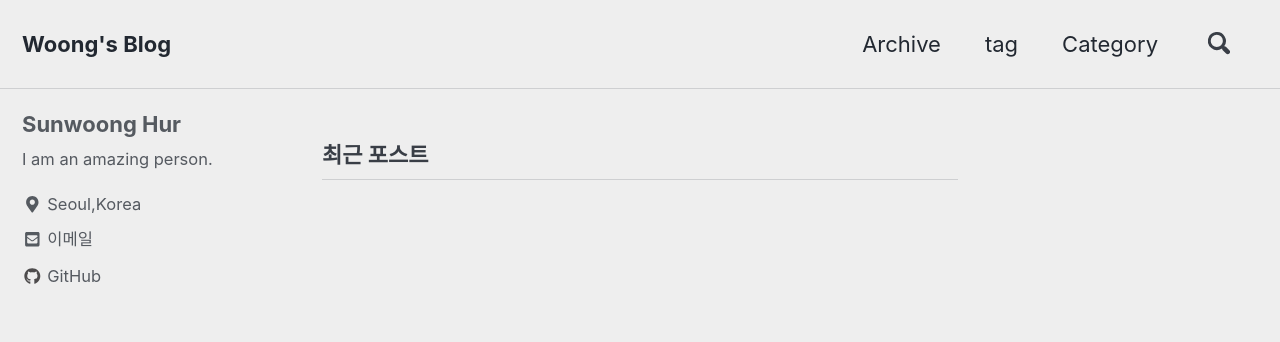
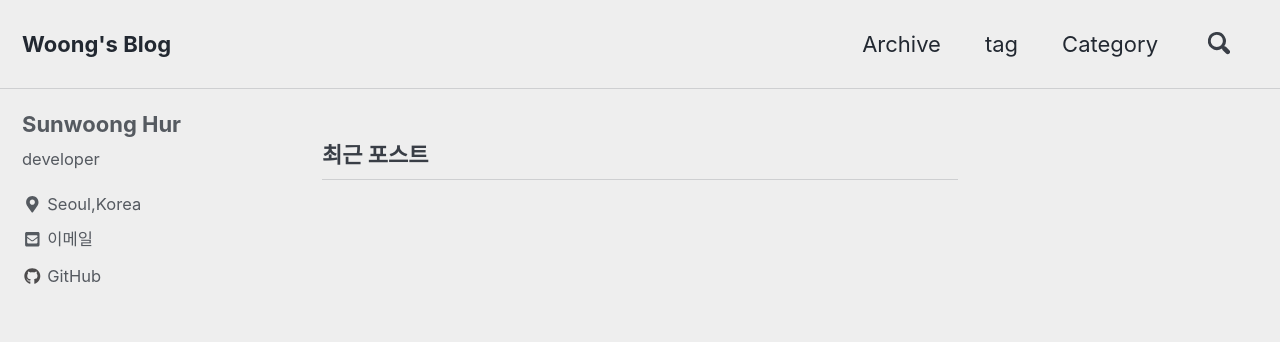
Before and after one commit to swhur/swhur.github.io, a Jekyll site: the page built from index.html, in a window 1280 px wide. Shown: the top 342 px of the page. Built offline with Jekyll 4.4.1, drawn with Linux system fonts in a browser that asks for light colours; nearby versions of some CDN libraries; the list of posts is cut into pages by our own code.

Commit message:
change profile

```diff
--- a/_config.yml
+++ b/_config.yml
@@ -19,7 +19,7 @@ locale                   : "ko"
 title                    : "Woong's Blog"
 title_separator          : "Woong's Blog"
 name                     : "swhur"
-description              : "An amazing website."
+description              : "test blos site"
 url                      : "https://swhur.github.io"
 baseurl                  : # the subpath of your site, e.g. "/blog"
 repository               : "swhur/swhur.github.io"
@@ -102,9 +102,9 @@ analytics:
 author:
   name             : "Sunwoong Hur"
   avatar           : # path of avatar image, e.g. "/assets/images/bio-photo.jpg"
-  bio              : "I am an amazing person."
+  bio              : "developer"
   location         : "Seoul,Korea"
-  email            : "a@gmail.com"
+  email            : "swhur95@gmail.com"
   github           : "swhur"
   links:
     - label: "Email"
```
